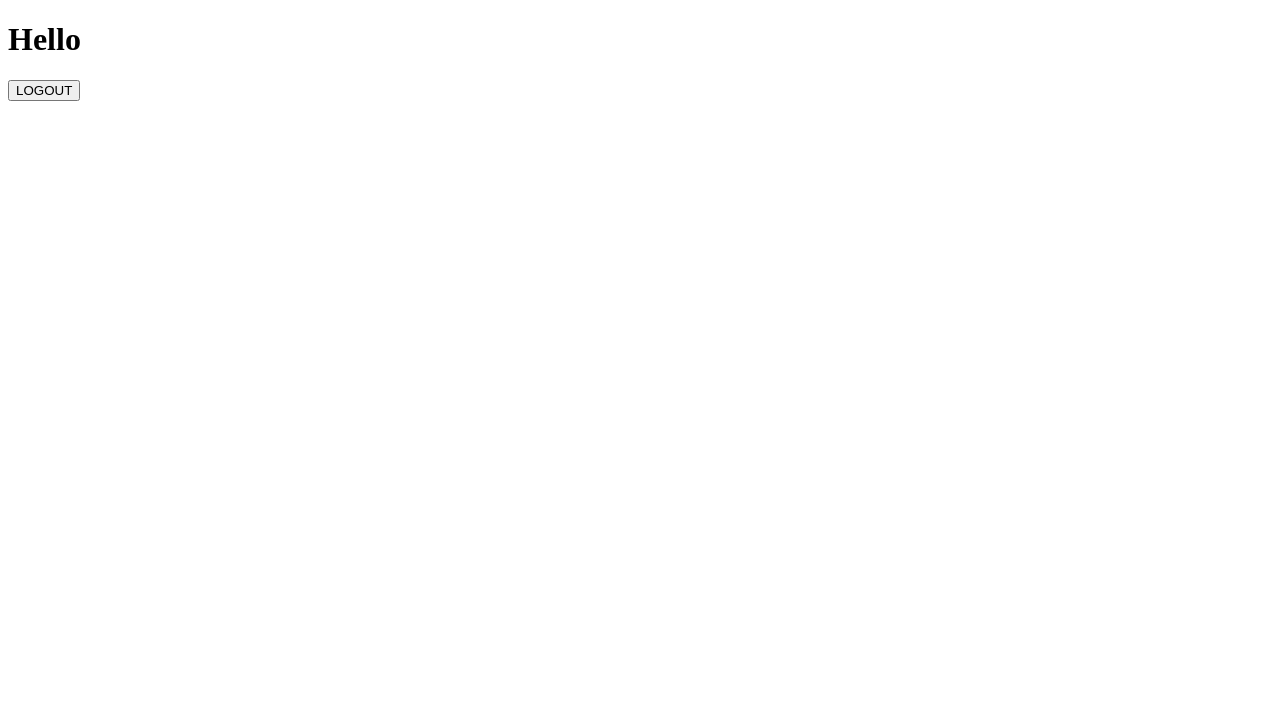
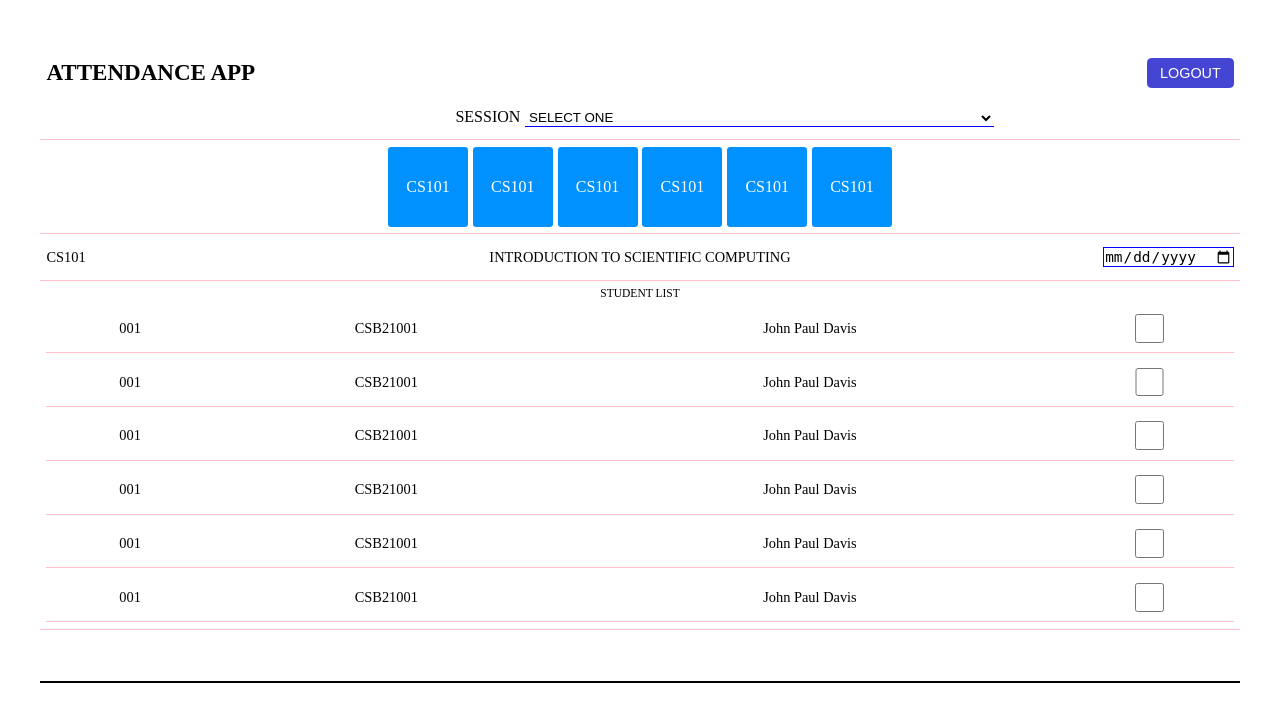
Before and after one commit to Wachira-Dickson/Attendance-App, a PHP site: page /attendance.php in a window 1280 px wide. Before the commit the part shown is almost empty. Shown: the top 722 px of the page. Run offline with PHP 8.4, Linux system fonts and the light colour scheme; the visitor is signed in with stand-in values (Sample User, id 1).

Commit message:
Add attendance page with session check, layout, and logout button

```diff
--- a/attendance.php
+++ b/attendance.php
@@ -10,11 +10,101 @@ if (!isset($_SESSION["faculty_id"])) {
 <head>
     <meta charset="UTF-8">
     <meta name="viewport" content="width=device-width, initial-scale=1.0">
+    <link rel="stylesheet" href="css/attendance.css">
     <title>Document</title>
 </head>
 <body>
-    <h1>Hello</h1>
-    <button id="btnLogout">LOGOUT</button>
+   <!--<h1>Hello</h1>
+    <button id="btnLogout">LOGOUT</button>-->
+
+    <div class="page">
+        <div class="header-area">
+            <div class="logo-area"> <h1 class="logo">ATTENDANCE APP</h1> </div>
+            <div class="logout-area"> <button class="btnlogout">LOGOUT</button> </div>
+        </div>
+
+        <div class="session-area">
+            <div class="label-area"> <label>SESSION</label> </div>
+            <div class="dropdown-area">
+                <select class="ddlclass">
+                    <option>SELECT ONE</option>
+                    <option>2022 Semester 1</option>
+                    <option>2023 Semester 2</option>
+                </select>
+            </div>
+        </div>
+
+        <div class="classlist-area">
+            <div class="classcard">CS101</div>
+            <div class="classcard">CS101</div>
+            <div class="classcard">CS101</div>
+            <div class="classcard">CS101</div>
+            <div class="classcard">CS101</div>
+            <div class="classcard">CS101</div>
+        </div>
+
+        <div class="classdetails-area">
+            <div class="classdetails">
+                <div class="code-area">CS101</div>
+                <div class="title-area">INTRODUCTION TO SCIENTIFIC COMPUTING</div>
+                <div class="ondate-area">
+                    <input type="date">
+                </div>
+            </div>
+        </div>
+
+        <div class="studentlist-area">
+            <div class="studentlist"> <label>STUDENT LIST</label> </div>
+            <div class="studentdetails">
+                <div class="slno-area">001</div>
+                <div class="rollno-area">CSB21001</div>
+                <div class="name-area">John Paul Davis</div>
+                <div class="checkbox-area">
+                    <input type="checkbox">
+                </div>
+            </div>
+            <div class="studentdetails">
+                <div class="slno-area">001</div>
+                <div class="rollno-area">CSB21001</div>
+                <div class="name-area">John Paul Davis</div>
+                <div class="checkbox-area">
+                    <input type="checkbox">
+                </div>
+            </div>
+            <div class="studentdetails">
+                <div class="slno-area">001</div>
+                <div class="rollno-area">CSB21001</div>
+                <div class="name-area">John Paul Davis</div>
+                <div class="checkbox-area">
+                    <input type="checkbox">
+                </div>
+            </div>
+            <div class="studentdetails">
+                <div class="slno-area">001</div>
+                <div class="rollno-area">CSB21001</div>
+                <div class="name-area">John Paul Davis</div>
+                <div class="checkbox-area">
+                    <input type="checkbox">
+                </div>
+            </div>
+            <div class="studentdetails">
+                <div class="slno-area">001</div>
+                <div class="rollno-area">CSB21001</div>
+                <div class="name-area">John Paul Davis</div>
+                <div class="checkbox-area">
+                    <input type="checkbox">
+                </div>
+            </div>
+            <div class="studentdetails">
+                <div class="slno-area">001</div>
+                <div class="rollno-area">CSB21001</div>
+                <div class="name-area">John Paul Davis</div>
+                <div class="checkbox-area">
+                    <input type="checkbox">
+                </div>
+            </div>
+        </div>
+    </div>
 
     <script src="js/jquery.js"></script>
     <script src="js/logout.js"></script>
```
